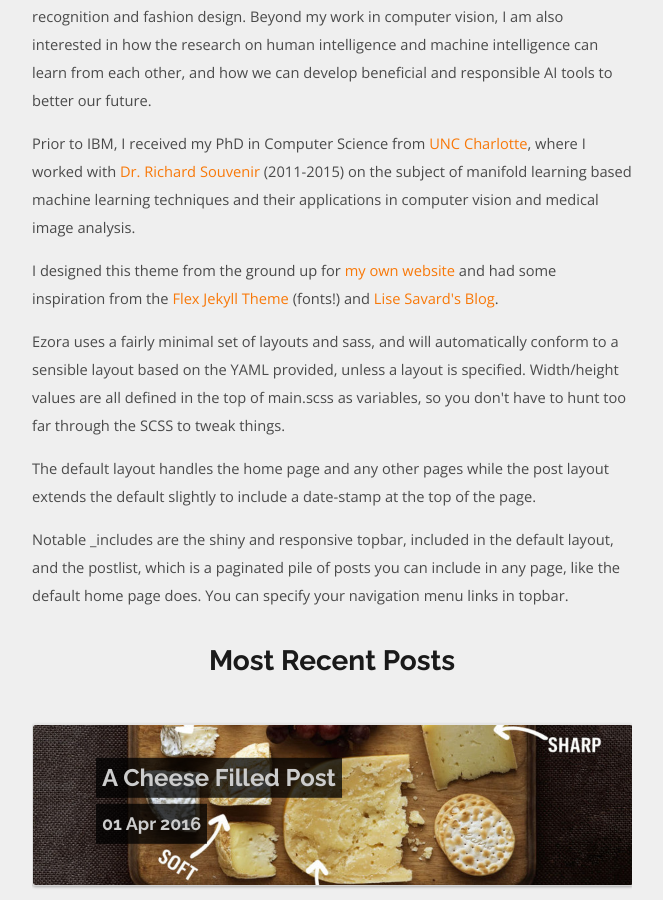
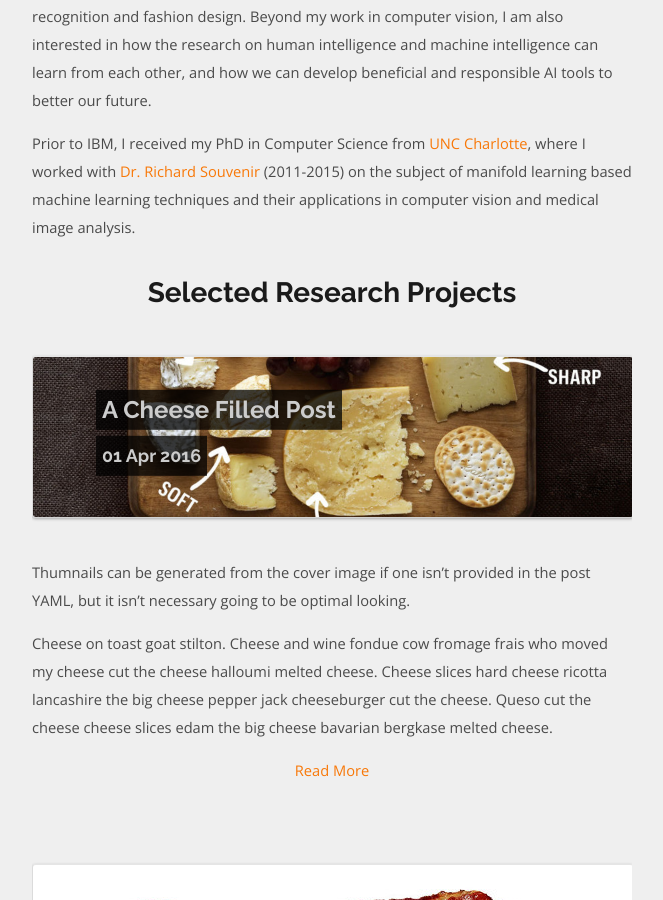
Before and after one commit to spacew/spacew.github.io, a Jekyll site: the page built from index.html, in a window 1280 px wide and 900 px high, scrolled down 423 px. Shown: the whole window, without its empty margins (308-971 px from the left). Built offline with Jekyll 4.4.1, drawn with Linux system fonts in a browser that asks for light colours; the list of posts is cut into pages by our own code.

Commit message:
Update index.html

```diff
--- a/index.html
+++ b/index.html
@@ -19,16 +19,12 @@ title: Home
         where I worked with <a href=https://cis.temple.edu/~souvenir/>Dr. Richard Souvenir</a>
        (2011-2015) on the subject of manifold learning based machine learning techniques
         and their applications in computer vision and medical image analysis. </p>
+        </article>
 
-        <p>I designed this theme from the ground up for <a href=http://www.ezrasavard.com>my own website</a> and had some inspiration from the <a href=http://the-development.github.io/flex/>Flex Jekyll Theme</a> (fonts!) and <a href=http://lisesavard.com/>Lise Savard's Blog</a>.</p>
-        <p>Ezora uses a fairly minimal set of layouts and sass, and will automatically conform to a sensible layout based on the YAML provided, unless a layout is specified. Width/height values are all defined in the top of main.scss as variables, so you don't have to hunt too far through the SCSS to tweak things.</p>
-        <p>The default layout handles the home page and any other pages while the post layout extends the default slightly to include a date-stamp at the top of the page.</p>
-        <p>Notable _includes are the shiny and responsive topbar, included in the default layout, and the postlist, which is a paginated pile of posts you can include in any page, like the default home page does. You can specify your navigation menu links in topbar.</p>
-    </article>
     <div class="divider"></div>
-    <h1 class="top-text">Most Recent Posts</h1>
+    <h1 class="top-text">Selected Research Projects</h1>
     {% include postlist.html %}
 {% else %}
-    <h1 class="top-text">More Posts</h1>
+    <h1 class="top-text">Research Projects</h1>
     {% include postlist.html %}
 {% endif %}
```
